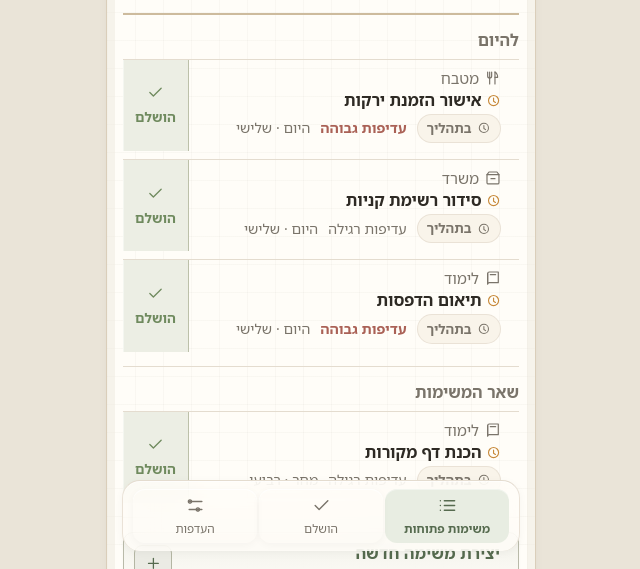
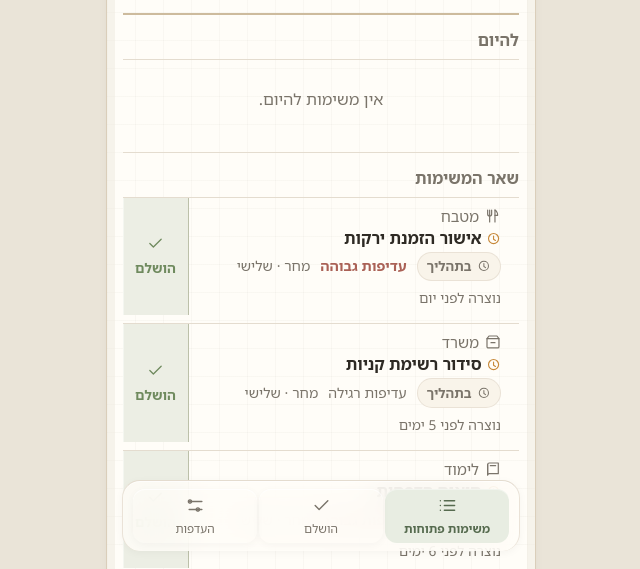
Before and after one commit to raanannoam/bat-ayin-tasks, a plain HTML site: page outputs/index.html in a window 1280 px wide. Shown: the part 231-800 px from the top of the page, without its empty margins (319-959 px from the left). Drawn offline with Linux system fonts and the light colour scheme.

Commit message:
Add task age, overdue, and no due date logic

```diff
--- a/outputs/index.html
+++ b/outputs/index.html
@@ -305,6 +305,14 @@
     .priority-meta.high {
       color: color-mix(in srgb, var(--danger) 78%, var(--muted));
       font-weight: 620;
+    }
+    .age-meta {
+      color: var(--muted);
+      font-size: .86rem;
+    }
+    .due.overdue {
+      color: color-mix(in srgb, var(--danger) 58%, var(--muted));
+      font-weight: 650;
     }
     .list-row .task-title {
       margin: 1px 0 2px;
@@ -1046,6 +1054,33 @@
       ["progress", "בתהליך"],
       ["done", "הושלם"]
     ];
+    function startOfToday() {
+      const date = new Date();
+      date.setHours(0, 0, 0, 0);
+      return date;
+    }
+    function isoDateFromOffset(days) {
+      const date = startOfToday();
+      date.setDate(date.getDate() + days);
+      const month = String(date.getMonth() + 1).padStart(2, "0");
+      const day = String(date.getDate()).padStart(2, "0");
+      return `${date.getFullYear()}-${month}-${day}`;
+    }
+    function dateFromIso(value) {
+      if (!value) return null;
+      const date = new Date(`${value}T12:00:00`);
+      return Number.isNaN(date.getTime()) ? null : date;
+    }
+    function daysBetween(start, end = startOfToday()) {
+      const startDate = dateFromIso(start);
+      if (!startDate) return 0;
+      startDate.setHours(0, 0, 0, 0);
+      return Math.max(0, Math.floor((end - startDate) / 86400000));
+    }
+    function ageLabel(createdAt) {
+      const days = daysBetween(createdAt);
+      return days === 1 ? "נוצרה לפני יום" : `נוצרה לפני ${days} ימים`;
+    }
     const starterTasks = [
       { id: "t1", title: "אישור הזמנת ירקות", category: "kitchen", owner: "עדינה", due: "today", dueLabel: "היום · שלישי", status: "progress", notes: "לבדוק מול הספק ולאשר כמויות", updates: [{ by: "עדינה", text: "מחכה למחיר סופי" }] },
       { id: "t2", title: "בדיקת ציוד לשבת", category: "maintenance", owner: "אבי", due: "today", dueLabel: "היום · שלישי", status: "progress", notes: "לוודא שולחנות וכבלים באולם", updates: [{ by: "אבי", text: "חסר כבל מאריך אחד" }] },
@@ -1090,11 +1125,21 @@
       tasks: safeTasksStorage(),
       prefs: safeObjectStorage("beit-prefs", { dark: false, text: "רגיל" })
     };
-    state.tasks = state.tasks.map((task, index) => ({
-      priority: index % 5 === 0 ? "high" : "normal",
-      createdLabel: index % 3 === 0 ? "ראשון · 12 יוני" : "שני · 13 יוני",
-      ...task
-    }));
+    function normalizeTask(task, index) {
+      const dueDefaults = { today: isoDateFromOffset(0), tomorrow: isoDateFromOffset(1), date: isoDateFromOffset(12) };
+      const dueDate = task.status === "done" || task.due === "done" || task.due === "none"
+        ? null
+        : task.due_date || dueDefaults[task.due] || null;
+      return {
+        priority: index % 5 === 0 ? "high" : "normal",
+        created_at: task.created_at || isoDateFromOffset(-(index + 1)),
+        due_date: dueDate,
+        ...task,
+        due_date: dueDate,
+        due: task.due || (dueDate ? "date" : "none")
+      };
+    }
+    state.tasks = state.tasks.map(normalizeTask);
 
     document.body.dataset.theme = state.prefs.dark ? "dark" : "";
 
@@ -1113,6 +1158,36 @@
     }
     function cat(id) { return categories.find(c => c.id === id) || { id: "uncategorized", label: "ללא קטגוריה", icon: "office" }; }
     function priorityLabel(priority) { return priority === "high" ? "גבוהה" : "רגילה"; }
+    function formatHebrewDate(value) {
+      if (!value) return "ללא יעד";
+      const date = dateFromIso(value);
+      if (!date) return "ללא יעד";
+      const days = ["ראשון","שני","שלישי","רביעי","חמישי","שישי","שבת"];
+      const months = ["ינואר","פברואר","מרץ","אפריל","מאי","יוני","יולי","אוגוסט","ספטמבר","אוקטובר","נובמבר","דצמבר"];
+      return `${days[date.getDay()]} · ${date.getDate()} ${months[date.getMonth()]}`;
+    }
+    function isOverdue(task) {
+      if (task.status === "done" || !task.due_date) return false;
+      return dateFromIso(task.due_date) < startOfToday();
+    }
+    function taskDueLabel(task) {
+      if (task.status === "done") return task.dueLabel || "הושלם";
+      if (!task.due_date) return "ללא יעד";
+      if (isOverdue(task)) return `עבר יעד • ${formatHebrewDate(task.due_date)}`;
+      const diff = Math.round((dateFromIso(task.due_date) - startOfToday()) / 86400000);
+      if (diff === 0) return `היום · ${formatHebrewDate(task.due_date).split(" · ")[0]}`;
+      if (diff === 1) return `מחר · ${formatHebrewDate(task.due_date).split(" · ")[0]}`;
+      return formatHebrewDate(task.due_date);
+    }
+    function taskDueRank(task) {
+      if (task.status === "done") return 5;
+      if (isOverdue(task)) return 0;
+      if (!task.due_date) return 4;
+      const diff = Math.round((dateFromIso(task.due_date) - startOfToday()) / 86400000);
+      if (diff === 0) return 1;
+      if (diff === 1) return 2;
+      return 3;
+    }
     function byVisibleRole(tasks) {
       return state.role === "manager" ? tasks : tasks.filter(t => t.owner === "עדינה");
     }
@@ -1234,8 +1309,8 @@
     }
     function openTasksScreen() {
       const tasks = sortTasks(byVisibleRole(state.tasks).filter(t => t.status !== "done"));
-      const todayTasks = tasks.filter(t => t.due === "today");
-      const otherTasks = tasks.filter(t => t.due !== "today");
+      const todayTasks = tasks.filter(t => taskDueRank(t) <= 1);
+      const otherTasks = tasks.filter(t => taskDueRank(t) > 1);
       const showOwner = state.role === "manager";
       return `
         <section class="hero">
@@ -1268,15 +1343,14 @@
         </article>`;
     }
     function sortTasks(tasks) {
-      const dueOrder = { today: 0, tomorrow: 1, date: 2, done: 3 };
       return [...tasks].sort((a, b) => {
         if (state.allSort === "category") {
-          return cat(a.category).label.localeCompare(cat(b.category).label, "he") || dueOrder[a.due] - dueOrder[b.due] || a.title.localeCompare(b.title, "he");
+          return cat(a.category).label.localeCompare(cat(b.category).label, "he") || taskDueRank(a) - taskDueRank(b) || taskDueLabel(a).localeCompare(taskDueLabel(b), "he") || a.title.localeCompare(b.title, "he");
         }
         if (state.allSort === "owner") {
-          return a.owner.localeCompare(b.owner, "he") || dueOrder[a.due] - dueOrder[b.due] || a.title.localeCompare(b.title, "he");
+          return a.owner.localeCompare(b.owner, "he") || taskDueRank(a) - taskDueRank(b) || taskDueLabel(a).localeCompare(taskDueLabel(b), "he") || a.title.localeCompare(b.title, "he");
         }
-        return dueOrder[a.due] - dueOrder[b.due] || a.dueLabel.localeCompare(b.dueLabel, "he") || a.title.localeCompare(b.title, "he");
+        return taskDueRank(a) - taskDueRank(b) || taskDueLabel(a).localeCompare(taskDueLabel(b), "he") || a.title.localeCompare(b.title, "he");
       });
     }
     function sortControls() {
@@ -1300,6 +1374,7 @@
     }
     function listRow(t, showOwner) {
       const c = cat(t.category), s = statusMeta[t.status];
+      const overdue = isOverdue(t);
       return `
         <div class="list-row ${t.status === "done" ? "completed" : ""}" data-open="${t.id}" role="button" tabindex="0">
           <div class="list-row-content">
@@ -1309,7 +1384,8 @@
               <span class="status-line status-badge">${lineIcon(s.icon)} ${s.label}</span>
               <span class="priority-meta ${t.priority === "high" ? "high" : ""}">עדיפות ${priorityLabel(t.priority)}</span>
               ${showOwner ? `<span class="person-line">${lineIcon("user")} ${t.owner}</span>` : ""}
-              <span class="due">${t.dueLabel}</span>
+              <span class="due ${overdue ? "overdue" : ""}">${taskDueLabel(t)}</span>
+              <span class="age-meta">${ageLabel(t.created_at)}</span>
             </div>
           </div>
           ${t.status !== "done" ? `<button class="complete-row" type="button" data-status="${t.id}:done">${lineIcon("done")} הושלם</button>` : ""}
@@ -1319,6 +1395,7 @@
       const t = getVisibleTask(id);
       if (!t) return missingTaskScreen();
       const c = cat(t.category), s = statusMeta[t.status];
+      const overdue = isOverdue(t);
       const titleBlock = state.editingTitle
         ? `<input id="titleInput" value="${escapeHtml(t.title)}"><div class="quick-actions"><button class="primary" id="saveTitle">שמור</button><button id="cancelTitle">ביטול</button></div>`
         : `<div class="detail-title-row"><h1>${t.title}</h1><button class="icon" id="editTitle" aria-label="עריכת שם">${lineIcon("edit")}</button></div>`;
@@ -1339,7 +1416,7 @@
         </section>
         <section class="detail-block">
           <h2>יעד</h2>
-          <p>${t.dueLabel}</p>
+          <p class="due ${overdue ? "overdue" : ""}">${taskDueLabel(t)}</p>
           <div class="segmented">
             <button data-tomorrow="${t.id}">העבר למחר</button>
             <button id="pickDate">שנה תאריך</button>
@@ -1350,8 +1427,9 @@
           </div>
         </section>
         <section class="detail-block">
-          <h2>נוצר</h2>
-          <p class="muted">${t.createdLabel || "ראשון · 12 יוני"}</p>
+          <h2>נוצרה:</h2>
+          <p>${formatHebrewDate(t.created_at)}</p>
+          <p class="age-meta" style="margin-top:6px;">${ageLabel(t.created_at)}</p>
         </section>
         <section class="detail-block">
           <h2>הערות</h2>
@@ -1472,7 +1550,7 @@
             ${state.addingCategory ? `<div class="quick-actions add-panel"><input id="newCategoryName" placeholder="שם קטגוריה"><button class="primary" type="button" id="saveCategory">שמור קטגוריה</button><button type="button" id="cancelCategory">ביטול</button></div>` : ""}
           </div>
           ${state.role === "manager" ? `<div class="form-group"><h2>מבצע</h2>${peoplePickerMarkup()}${people.length ? "" : `<p class="muted" style="margin-top:10px;">אין מבצעים כרגע. אפשר ליצור משימה ללא מבצע או להוסיף מבצע חדש.</p>`}${state.addingPerson ? `<div class="quick-actions add-panel"><input id="newPersonName" placeholder="שם מבצע"><button class="primary" type="button" id="savePerson">שמור מבצע</button><button type="button" id="cancelPerson">ביטול</button></div>` : ""}</div>` : ""}
-          <div class="form-group"><h2>יעד</h2><div class="segmented"><button type="button" data-due-choice="today" class="active">היום</button><button type="button" data-due-choice="tomorrow">מחר</button><button type="button" data-due-choice="date">בחר תאריך</button></div><input id="newDate" type="date" style="display:none; margin-top:10px;"></div>
+          <div class="form-group"><h2>יעד</h2><div class="segmented"><button type="button" data-due-choice="today" class="active">היום</button><button type="button" data-due-choice="tomorrow">מחר</button><button type="button" data-due-choice="date">בחר תאריך</button><button type="button" data-due-choice="none">ללא יעד</button></div><input id="newDate" type="date" style="display:none; margin-top:10px;"></div>
           <div class="form-group"><h2>עדיפות</h2><div class="chips"><label class="chip"><input name="priority" type="radio" value="normal" checked> רגילה</label><label class="chip"><input name="priority" type="radio" value="high"> גבוהה</label></div></div>
           <div class="form-group"><h2>הערות</h2><textarea id="newNotes" placeholder="פרטים קצרים"></textarea></div>
           <button class="primary" type="submit" style="width:100%;">צור משימה</button>
@@ -1513,6 +1591,7 @@
         updateTask(id, {
           status,
           due: status === "done" ? "done" : task.due === "done" ? "today" : task.due,
+          due_date: status === "done" ? null : task.due === "done" ? isoDateFromOffset(0) : task.due_date,
           dueLabel: status === "done" ? "הושלם · היום" : task.due === "done" ? "היום · שלישי" : task.dueLabel
         });
         toast(status === "done" ? "המשימה סומנה כהושלמה" : "הסטטוס עודכן");
@@ -1525,7 +1604,7 @@
           toast("אין הרשאה למשימה זו");
           return;
         }
-        updateTask(id, { due: "tomorrow", dueLabel: "מחר · רביעי" });
+        updateTask(id, { due: "tomorrow", due_date: isoDateFromOffset(1), dueLabel: "מחר · רביעי" });
         toast("היעד עבר למחר");
       }));
       $("editNotes")?.addEventListener("click", () => { state.editingNotes = true; render(); });
@@ -1564,7 +1643,7 @@
           return;
         }
         if (!input) return toast("בחר תאריך");
-        updateTask(id, { due: "date", dueLabel: formatHebrewDate(input) });
+        updateTask(id, { due: "date", due_date: input, dueLabel: formatHebrewDate(input) });
         toast("התאריך עודכן");
       });
       $("addUpdate")?.addEventListener("click", () => {
@@ -1755,17 +1834,20 @@
           toast("בחר תאריך");
           return;
         }
-        const dueLabel = dueChoice === "today" ? "היום · שלישי" : dueChoice === "tomorrow" ? "מחר · רביעי" : formatHebrewDate($("newDate").value);
+        const dueDate = dueChoice === "today" ? isoDateFromOffset(0) : dueChoice === "tomorrow" ? isoDateFromOffset(1) : dueChoice === "date" ? $("newDate").value : null;
+        const dueLabel = dueDate ? taskDueLabel({ due_date: dueDate, status: "progress" }) : "ללא יעד";
         const task = {
           id: `t${Date.now()}`,
           title: $("newTitle").value,
           category: form.category?.value || "uncategorized",
           owner,
           due: dueChoice,
+          due_date: dueDate,
           dueLabel,
           status: "progress",
           priority: form.priority?.value || "normal",
-          createdLabel: "ראשון · 12 יוני",
+          created_at: isoDateFromOffset(0),
+          createdLabel: formatHebrewDate(isoDateFromOffset(0)),
           notes: $("newNotes").value,
           updates: []
         };
@@ -1774,13 +1856,6 @@
         toast("המשימה נוצרה");
         navigate(`task:${task.id}`);
       });
-    }
-    function formatHebrewDate(value) {
-      if (!value) return "שני · 14 יוני";
-      const date = new Date(value + "T12:00:00");
-      const days = ["ראשון","שני","שלישי","רביעי","חמישי","שישי","שבת"];
-      const months = ["ינואר","פברואר","מרץ","אפריל","מאי","יוני","יולי","אוגוסט","ספטמבר","אוקטובר","נובמבר","דצמבר"];
-      return `${days[date.getDay()]} · ${date.getDate()} ${months[date.getMonth()]}`;
     }
     function escapeHtml(text) {
       return String(text).replace(/[&<>"']/g, ch => ({ "&":"&amp;", "<":"&lt;", ">":"&gt;", '"':"&quot;", "'":"&#039;" }[ch]));
```
